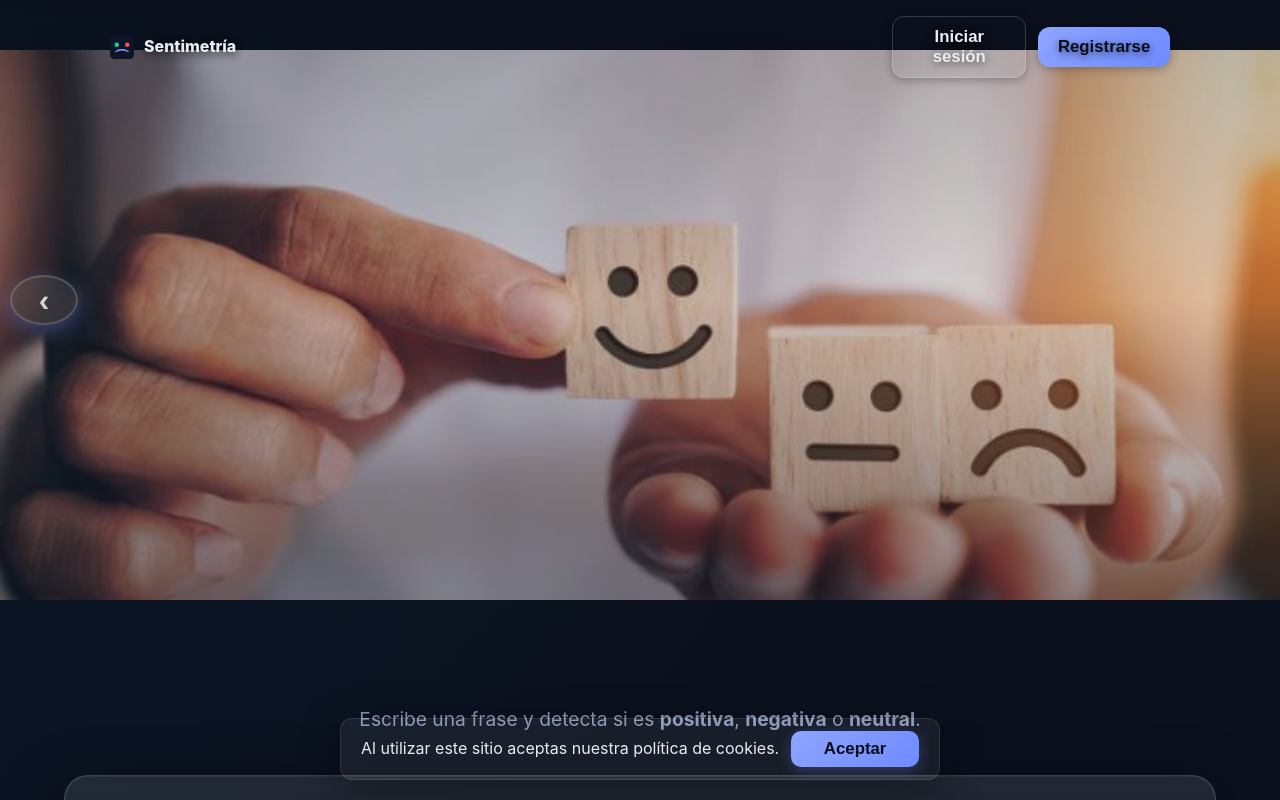
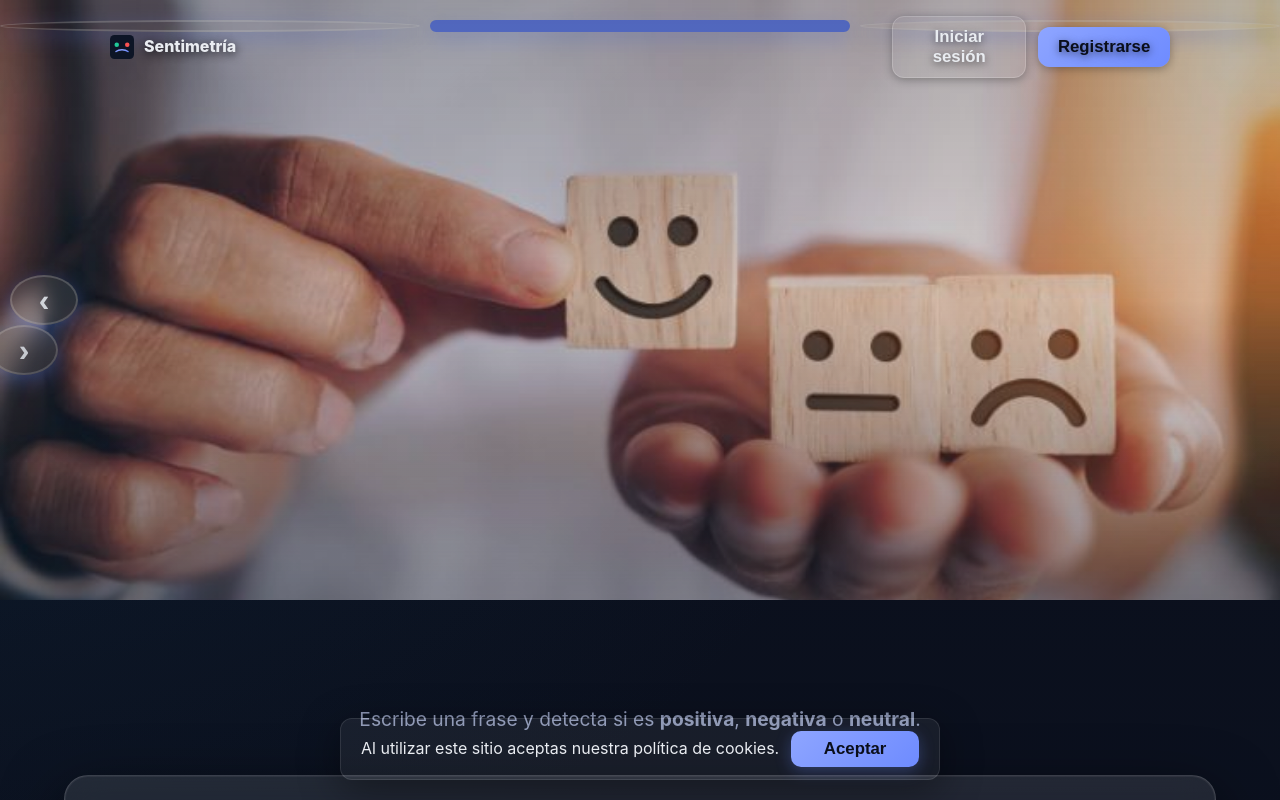
Before and after one commit to crisncr/inteligenciaArtificial, a React (Vite) app: page / in a window 1280 px wide. Shown: the top 800 px of the page. Built offline with nearby package versions, Linux system fonts and the light colour scheme.

Commit message:
Ajustar carrusel para que suba completamente hasta arriba sin espacios

```diff
--- a/src/index.css
+++ b/src/index.css
@@ -38,6 +38,12 @@ body {
   min-height: 100vh;
   margin: 0;
   padding: 0;
+  display: flex;
+  flex-direction: column;
+}
+
+#root > * {
+  margin-top: 0;
 }
 
 .container {
@@ -57,22 +63,36 @@ body {
   padding: 0;
   margin-top: 0;
   margin-bottom: 0;
+  padding-top: 0;
   overflow: hidden;
   top: 0;
   left: 0;
   right: 0;
+  display: block;
 }
 
 .hero-carousel {
-  position: relative;
+  position: absolute;
+  top: 0;
+  left: 0;
+  right: 0;
+  bottom: 0;
   width: 100%;
   height: 100%;
+  margin: 0;
+  padding: 0;
 }
 
 .hero-carousel .image-carousel {
   width: 100%;
   height: 100%;
-  position: relative;
+  position: absolute;
+  top: 0;
+  left: 0;
+  right: 0;
+  bottom: 0;
+  margin: 0;
+  padding: 0;
   z-index: 0;
 }
 
@@ -82,7 +102,13 @@ body {
   border-radius: 0;
   border: none;
   box-shadow: none;
-  position: relative;
+  position: absolute;
+  top: 0;
+  left: 0;
+  right: 0;
+  bottom: 0;
+  margin: 0;
+  padding: 0;
   z-index: 0;
 }
 
@@ -449,6 +475,18 @@ nav.nav--transparent,
   justify-content: stretch;
   position: relative;
   overflow: hidden;
+  margin: 0;
+  padding: 0;
+}
+
+.hero-carousel .carousel-slide {
+  position: absolute;
+  top: 0;
+  left: 0;
+  right: 0;
+  bottom: 0;
+  width: 100%;
+  height: 100%;
 }
 
 .carousel-image {
@@ -460,6 +498,13 @@ nav.nav--transparent,
   margin: 0;
   display: block;
   animation: fadeIn 0.5s ease-in-out;
+}
+
+.hero-carousel .carousel-image {
+  width: 100%;
+  height: 100%;
+  object-fit: cover;
+  object-position: center;
 }
 
 .carousel-placeholder {
```
